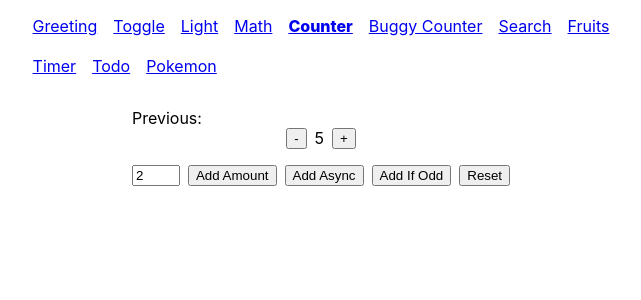
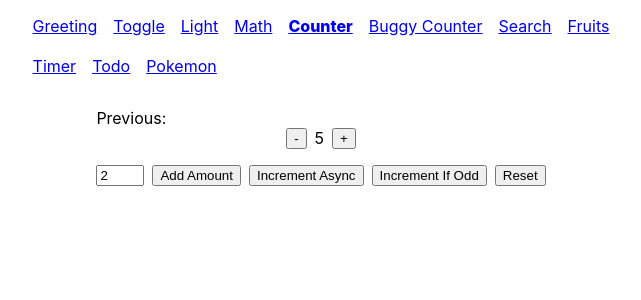
Before and after one commit to defytheflow/react-course, a React (Create React App) app: page /exercises/beginner/counter in a window 1280 px wide. Shown: the top 300 px of the page, without its empty margins (319-960 px from the left). Built offline with nearby package versions, Linux system fonts and the light colour scheme.

Commit message:
fix Counter `incrementIfOdd()`, add create-react-app templates

```diff
--- a/src/exercises/01-beginner/01-greeting.tsx
+++ b/src/exercises/01-beginner/01-greeting.tsx
@@ -1,6 +1,10 @@
 // https://github.com/kentcdodds/react-hooks
 import React from 'react'
 import withTitle from '../../utils/with-title'
+
+function GreetingApp() {
+  return <Greeting initialName='John' />
+}
 
 function Greeting({ initialName = '' }: { initialName?: string }) {
   const [name, setName] = React.useState(initialName)
@@ -16,8 +20,4 @@ function Greeting({ initialName = '' }: { initialName?: string }) {
   )
 }
 
-function GreetingApp() {
-  return <Greeting initialName='John' />
-}
-
 export default withTitle(GreetingApp, 'Greeting')
--- a/src/exercises/01-beginner/05-counter.tsx
+++ b/src/exercises/01-beginner/05-counter.tsx
@@ -1,8 +1,12 @@
 import React from 'react'
 import withTitle from '../../utils/with-title'
 
+function CounterApp() {
+  return <Counter initialCount={5} />
+}
+
 function Counter({
-  initialCount = 5,
+  initialCount = 0,
   initialIncrementAmount = 2,
 }: {
   initialCount?: number
@@ -17,6 +21,10 @@ function Counter({
 
   const incrementByAmount = () => setCount(prevCount => prevCount + incrementAmount)
   const incrementAsync = () => setTimeout(increment, 1000)
+
+  function incrementIfOdd() {
+    setCount(prevCount => (prevCount % 2 === 1 ? prevCount + 1 : prevCount))
+  }
 
   function reset() {
     setCount(initialCount)
@@ -48,8 +56,8 @@ function Counter({
           onChange={handleIncrementAmountChange}
         />
         <button onClick={incrementByAmount}>Add Amount</button>
-        <button onClick={incrementAsync}>Add Async</button>
-        <button onClick={count % 2 === 1 ? increment : undefined}>Add If Odd</button>
+        <button onClick={incrementAsync}>Increment Async</button>
+        <button onClick={incrementIfOdd}>Increment If Odd</button>
         <button onClick={reset}>Reset</button>
       </div>
     </div>
@@ -66,4 +74,4 @@ function usePrevious<T>(value: T): T | null {
   return valueRef.current
 }
 
-export default withTitle(Counter, 'Counter')
+export default withTitle(CounterApp, 'Counter')
```
Also changed, not shown: 1 other file (tests, documents, lock files or other folders).
